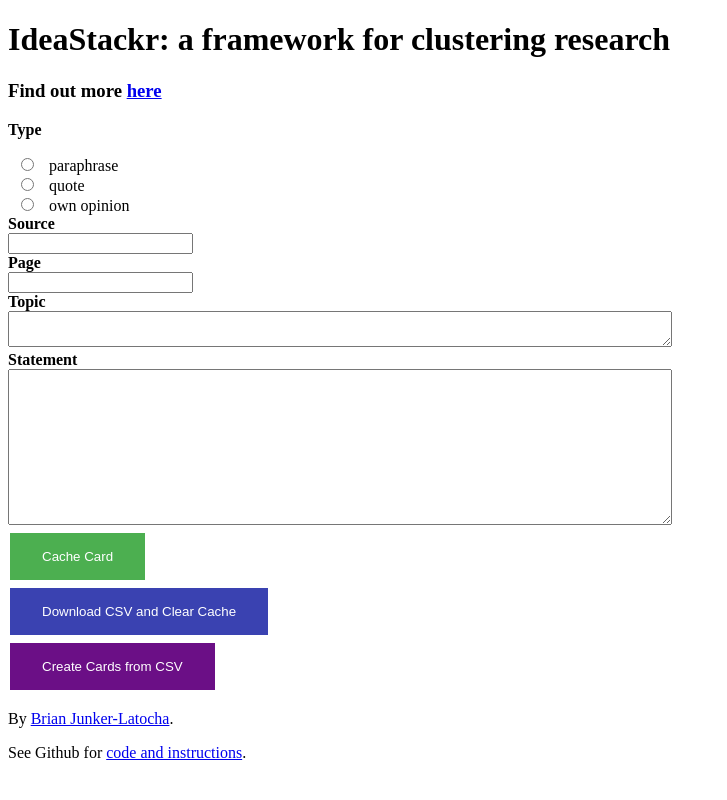
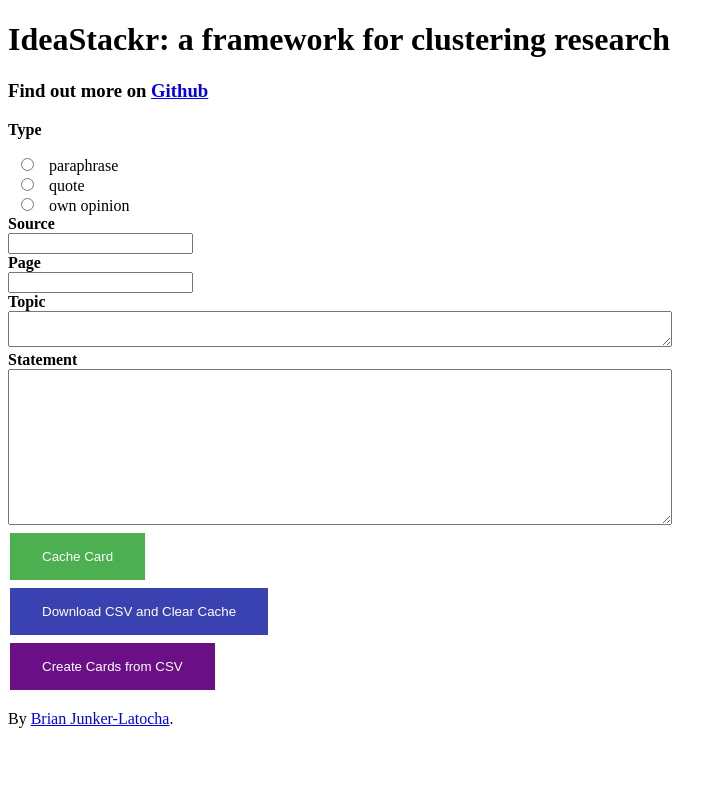
Before and after one commit to BrianInGermany/Xzerpt, a Flask app: page / in a window 1280 px wide. Shown: the whole page, without its empty margins (0-727 px from the left). Run offline with Flask 2, Linux system fonts and the light colour scheme.

Commit message:
edit github ref

```diff
--- a/templates/idea_form.html
+++ b/templates/idea_form.html
@@ -38,7 +38,7 @@ button[id=csv_button] {
    <body>
       <h1 style = "text-align: left;">IdeaStackr: a framework for clustering research</h1>
 
-       <h3>Find out more <a href="https://github.com/BrianInGermany/IdeaStackr">here</a></h3>
+       <h3>Find out more on <a href="https://github.com/BrianInGermany/IdeaStackr">Github</a></h3>
 
       <form action="" id="form" method="POST">
          <p><b>Type</b></p>
@@ -74,7 +74,6 @@ button[id=csv_button] {
          <button type="button" id="csv_button" onclick="window.location.href = '/csv_input';">Create Cards from CSV</button>
 
          <p>By <a href="https://thejunkyard.cc">Brian Junker-Latocha</a>.</p>
-         <p>See Github for <a href="https://github.com/BrianInGermany/IdeaStackr">code and instructions</a>.</p>
    </body>
    <script src="https://ajax.googleapis.com/ajax/libs/jquery/3.5.1/jquery.min.js"></script>
    <script>
```
